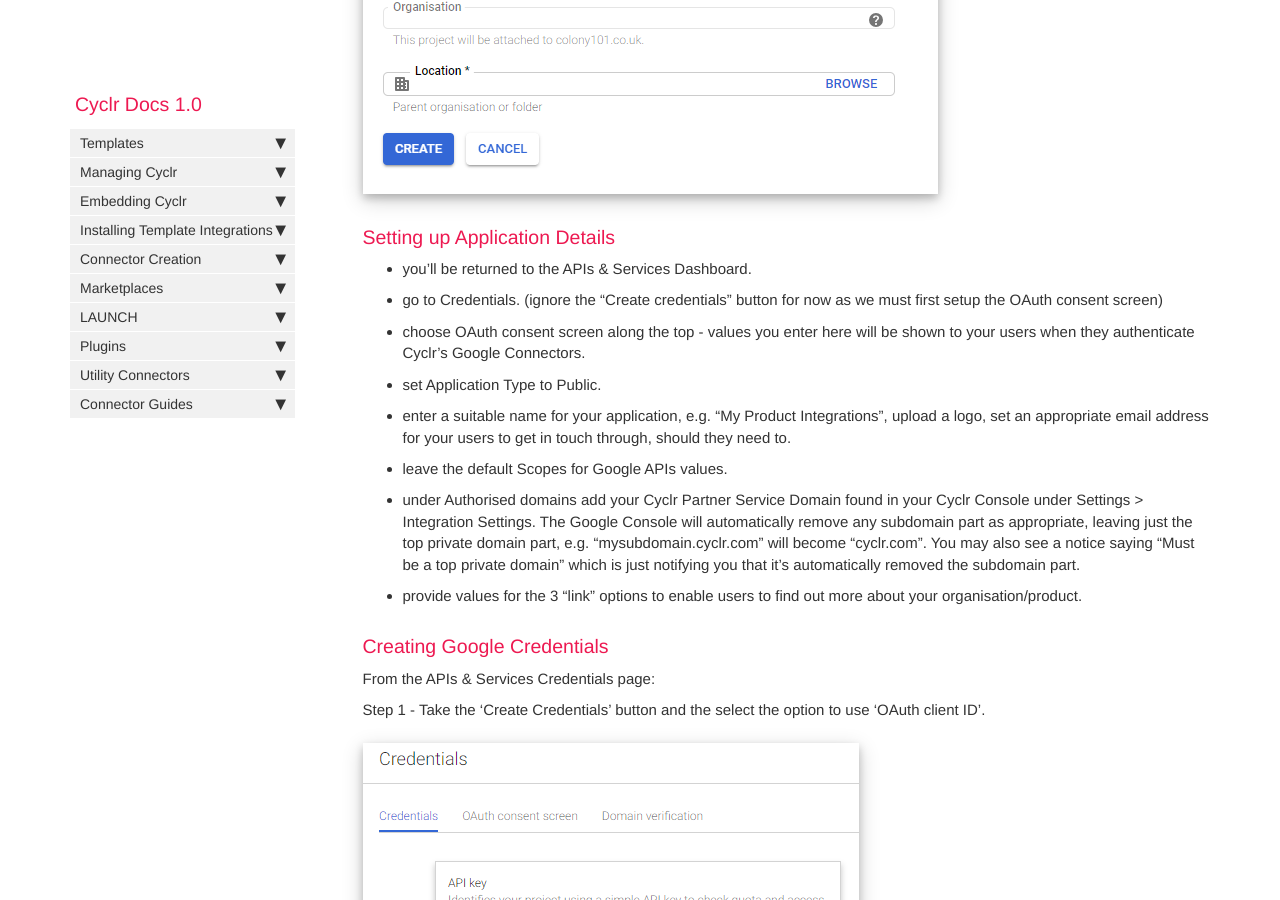
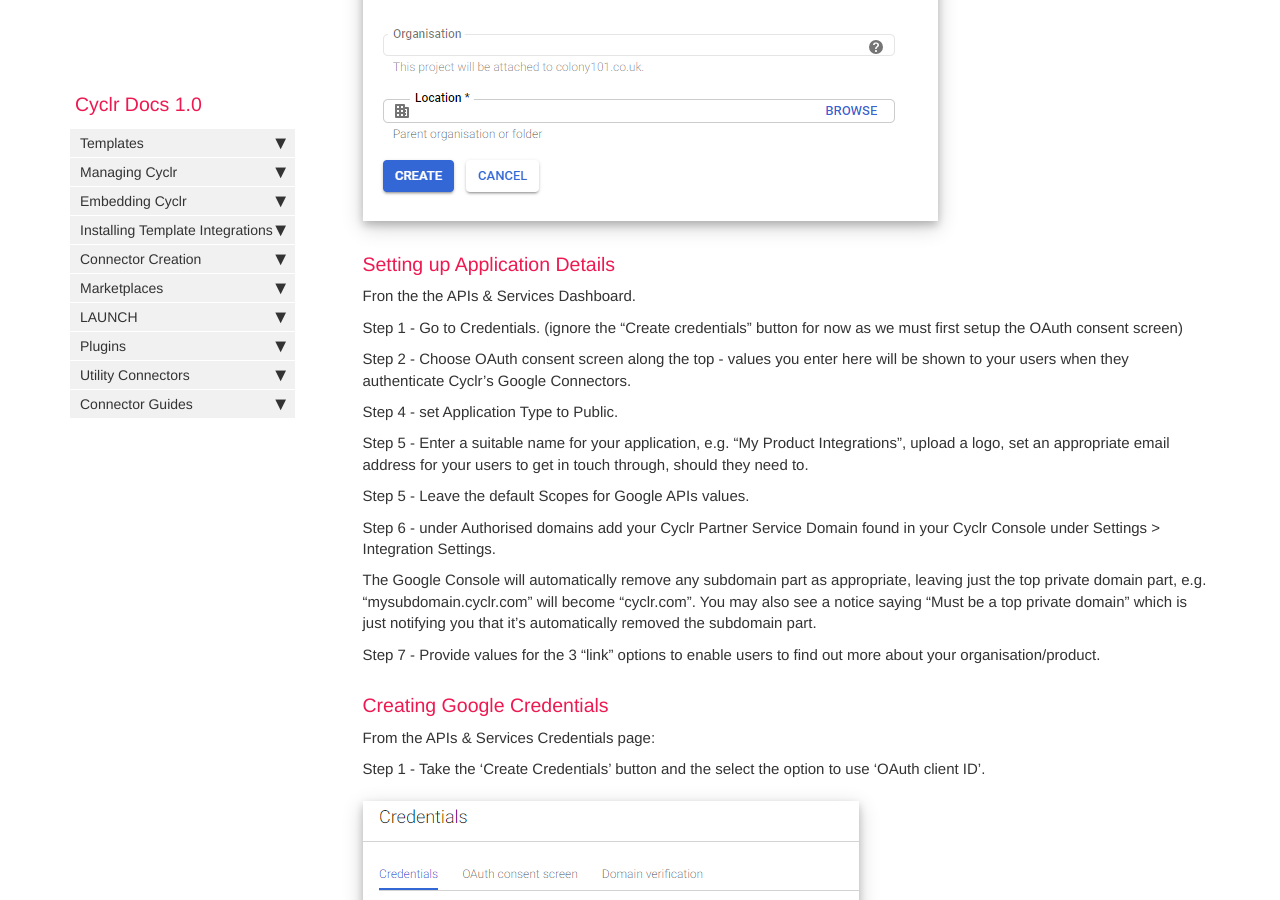
Before and after one commit to sneakysneak/docs, a Jekyll site: the page built from pages/connector-authentication/google-v2.md, in a window 1280 px wide and 900 px high, scrolled down 1935 px. Built offline with Jekyll 4.4.1, drawn with Linux system fonts in a browser that asks for light colours; nearby versions of some CDN libraries; comment, search, counter and statistics services are not loaded; some of the changed text lies outside the part shown.

Commit message:
Update google-v2.md

```diff
--- a/pages/connector-authentication/google-v2.md
+++ b/pages/connector-authentication/google-v2.md
@@ -33,11 +34,11 @@ You will be asked to set a 'callback' URL, and this varies according to where yo
 Sign up for a Google account, or log into your existing account if you have one, then go to the
 [Google Cloud Platform](https://console.developers.google.com/) to create your Project, and enable the relevant Google APIs.
 
-*	click your organisation name at the top to open a popup showing your existing Projects, if any:
+Step 1 - Click your organisation name at the top to open a popup showing your existing Projects, if any:
 
 ![](./images/google-auth-1.png)
 
-*	click NEW PROJECT in the top right:
+Step 2 -	Take the option to create a  NEW PROJECT in the top right:
 
 ![](./images/google-auth-2.png)
 
@@ -47,22 +48,23 @@ Sign up for a Google account, or log into your existing account if you have one,
 
 ### Setting up Application Details
 
-* you'll be returned to the APIs & Services Dashboard.
+Fron the the APIs & Services Dashboard.
 
-* go to Credentials.	(ignore the "Create credentials" button for now as we must first setup the OAuth consent screen)
+Step 1 - Go to Credentials.	(ignore the "Create credentials" button for now as we must first setup the OAuth consent screen)
 
-* choose OAuth consent screen along the top - values you enter here will be shown to your users when they authenticate Cyclr's Google Connectors.
+Step 2 - Choose OAuth consent screen along the top - values you enter here will be shown to your users when they authenticate Cyclr's Google Connectors.
 
--	set Application Type to Public.
+Step 4 - set Application Type to Public.
 
--	enter a suitable name for your application, e.g. "My Product Integrations", upload a logo, set an appropriate email address for your users to get in touch through, should they need to.
+Step 5 -	Enter a suitable name for your application, e.g. "My Product Integrations", upload a logo, set an appropriate email address for your users to get in touch through, should they need to.
 
--	leave the default Scopes for Google APIs values.
+Step 5 -	Leave the default Scopes for Google APIs values.
 
--	under Authorised domains add your Cyclr Partner Service Domain found in your Cyclr Console under Settings > Integration Settings.
+Step 6 -	under Authorised domains add your Cyclr Partner Service Domain found in your Cyclr Console under Settings > Integration Settings.
+
 The Google Console will automatically remove any subdomain part as appropriate, leaving just the top private domain part, e.g. "mysubdomain.cyclr.com" will become "cyclr.com".  You may also see a notice saying "Must be a top private domain" which is just notifying you that it's automatically removed the subdomain part.
 
--	provide values for the 3 "link" options to enable users to find out more about your organisation/product.
+Step 7 -	Provide values for the 3 "link" options to enable users to find out more about your organisation/product.
 
 ### Creating Google Credentials
 
@@ -95,47 +97,33 @@ Which APIs you enable depends on which Cyclr Connectors you wish to work with, a
 
 For each API you require, follow these steps:
 
-*	from the Google API Console, go to APIs & Services.
+Step 1 -	from the Google API Console, go to APIs & Services.
 
-*	on the Dashboard click the +ENABLE APIS AND SERVICES button at the top.
+Step 2 -	On the Dashboard click the +ENABLE APIS AND SERVICES button at the top.
 
-*	either enter part of the name of a Google API, “sheets” for example, or scroll to find it.
+Step 3-	Either enter part of the name of a Google API, “sheets” for example, or scroll to find it.
 
-*	click the API's large button when shown.
+Step 4 - Click the API's large button when shown.
 
-*	on the next page click the API’s ENABLE button.
+Step 5 - On the next page click the API’s ENABLE button.
 
 *	return to the APIs & Services page.
 
 List of Cyclr Connectors that require multiple Google APIs to be fully functional:
 Google Sheets: Google Sheets API and Google Drive API
 
-Setting Google OAuth values in Cyclr
-Now you have a client ID and client secret, you can set these back in Cyclr.
+## Additional Setup for Google AdWords
 
-*	go to your Cyclr Console.
-
-*	click the Connectors menu then Connector Library.
-
-*	find the Google Connector you wish to use.
-
-*	click its Setup button.
-
-*	enter your client ID and client secret values.
-
-*	click Save Changes.
-
-Additional Setup for Google AdWords
 The Google AdWords connector requires [additional setup:https://developers.google.com/adwords/api/docs/guides/signup] before you can access its API.
 
-*	Sign in or sign up for a Google AdWords manager account
+Step 1-	Sign in or sign up for a Google AdWords manager account
 
-*	Go to SETUP > AdWords API Centre
+Step 2 - Go to SETUP > AdWords API Centre
 
-*	Complete the form to create a developer token
+Step 3 - Complete the form to create a developer token
 
-*	Once you have created a developer token, go to Access level > Apply for Basic Access
+Step 4 -	Once you have created a developer token, go to Access level > Apply for Basic Access
 
-*	Submit the Adwords API Token Application
+Step 5 -	Submit the Adwords API Token Application
 
 Make a note of your developer token, you will need it when you use Google AdWords methods in Cyclr.
```
Also changed, not shown: other parts of pages/connector-authentication/google-v2.md (+3 -2 lines).
